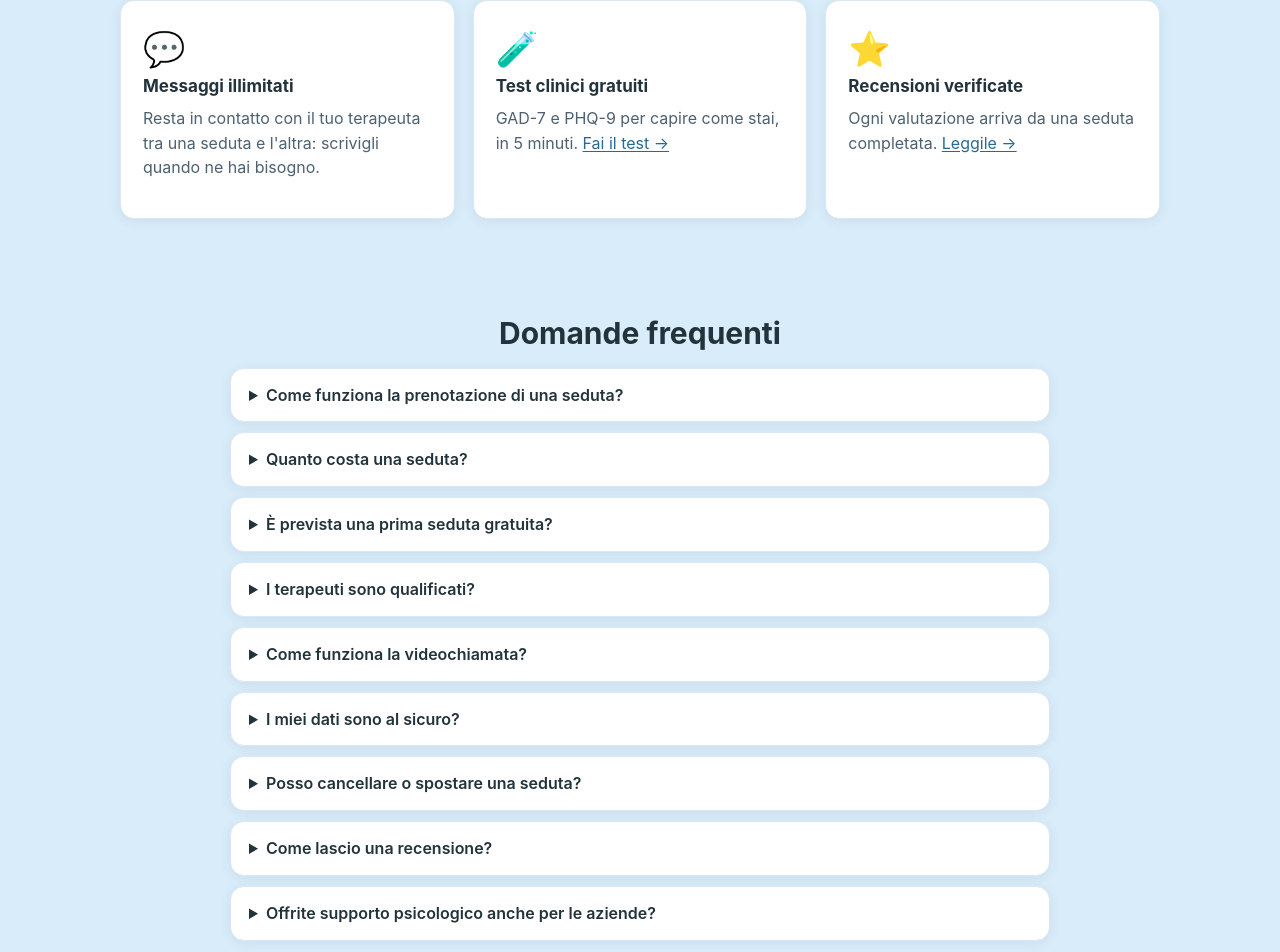
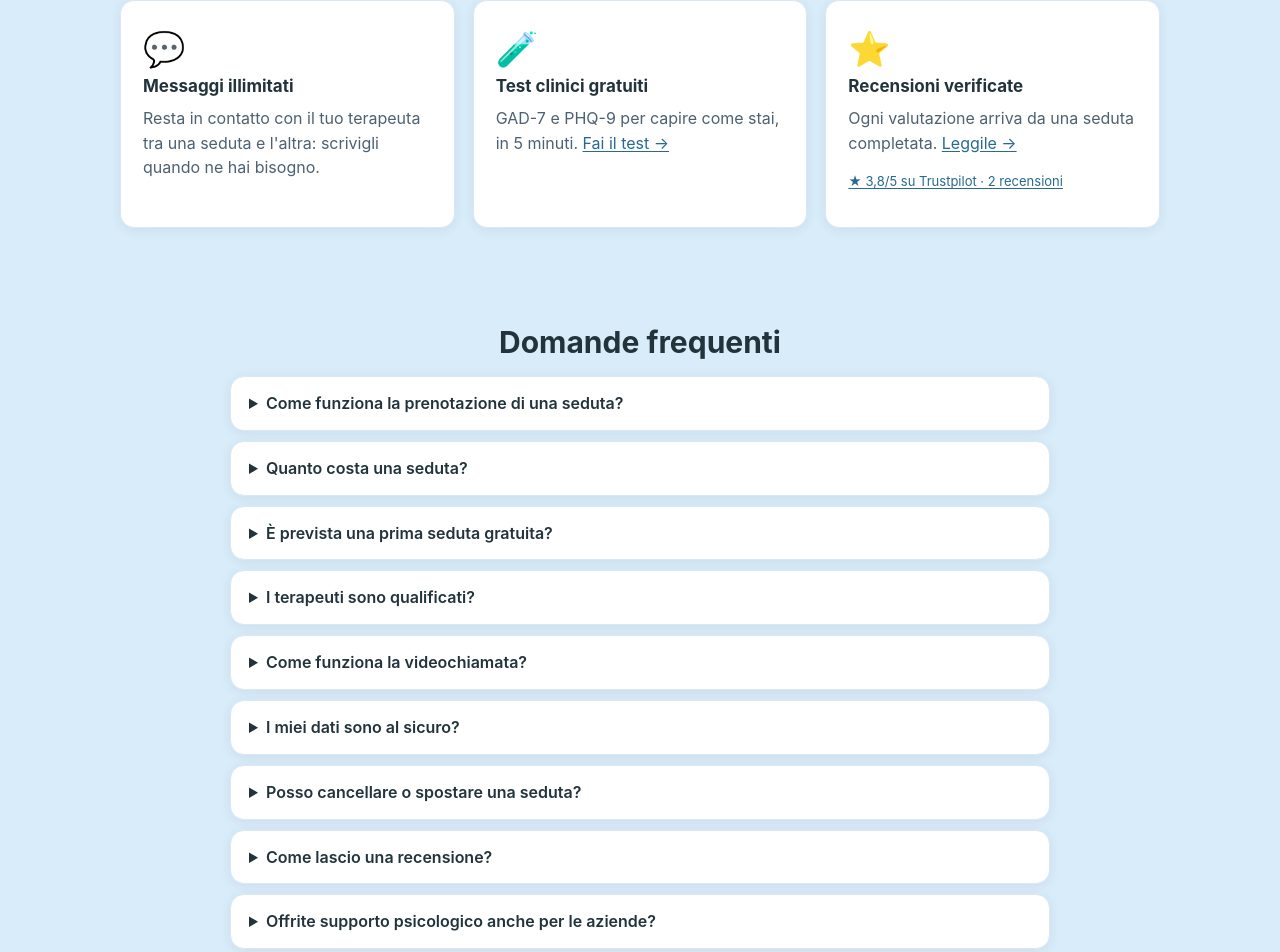
Before and after one commit to antonio-durso/adattoxte, a React (Vite) app in the folder frontend/: page / in a window 1280 px wide. Shown: the part 2894-3846 px from the top of the page. Built offline with nearby package versions, Linux system fonts and the light colour scheme; no server answers.

Commit message:
Homepage: badge Trustpilot (3,8/5 - 2 recensioni) + schema AggregateRating con dati reali

```diff
--- a/frontend/src/pages/Home.jsx
+++ b/frontend/src/pages/Home.jsx
@@ -174,6 +174,16 @@ export default function Home() {
                 { '@type': 'Service', name: 'Psicologia giuridica e consulenza tecnica', url: 'https://www.adattoxte.com/psicologia-giuridica', offers: { '@type': 'Offer', price: '45', priceCurrency: 'EUR' } },
               ],
             },
+            {
+              '@type': 'AggregateRating',
+              ratingValue: '3.8',
+              ratingCount: '2',
+              reviewCount: '2',
+              bestRating: '5',
+              worstRating: '1',
+              itemReviewed: { '@type': 'Organization', '@id': 'https://www.adattoxte.com/#organization' },
+              url: 'https://it.trustpilot.com/review/adattoxte.com',
+            },
           ],
         }}
       />
@@ -274,6 +284,11 @@ export default function Home() {
               <div style={{ fontSize: 34 }}>⭐</div>
               <h3>Recensioni verificate</h3>
               <p className="muted">Ogni valutazione arriva da una seduta completata. <Link to="/recensioni">Leggile →</Link></p>
+              <p className="muted" style={{ fontSize: 13, marginTop: 8 }}>
+                <a href="https://it.trustpilot.com/review/adattoxte.com" target="_blank" rel="noopener noreferrer" style={{ textDecoration: 'underline' }}>
+                  ★ 3,8/5 su Trustpilot · 2 recensioni
+                </a>
+              </p>
             </div>
           </Reveal>
         </div>
```
